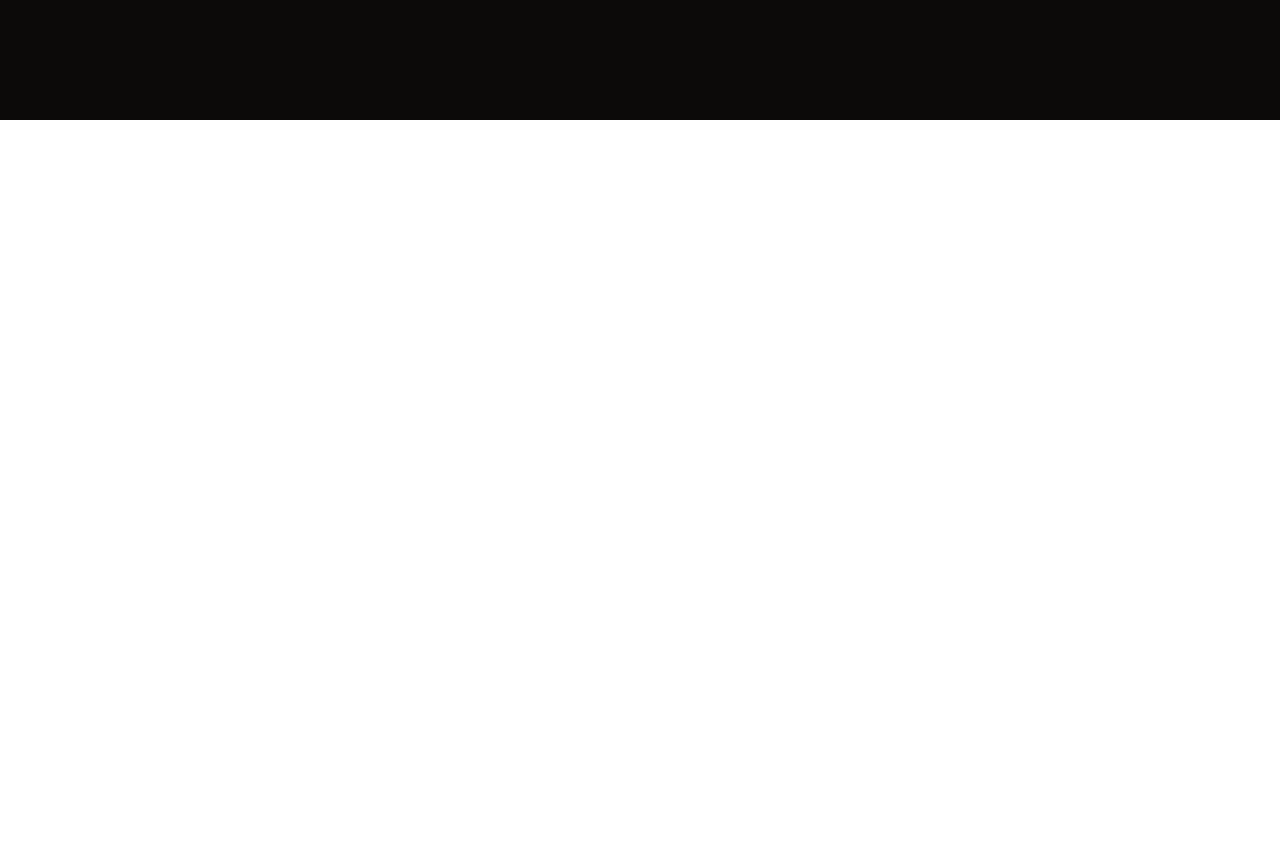
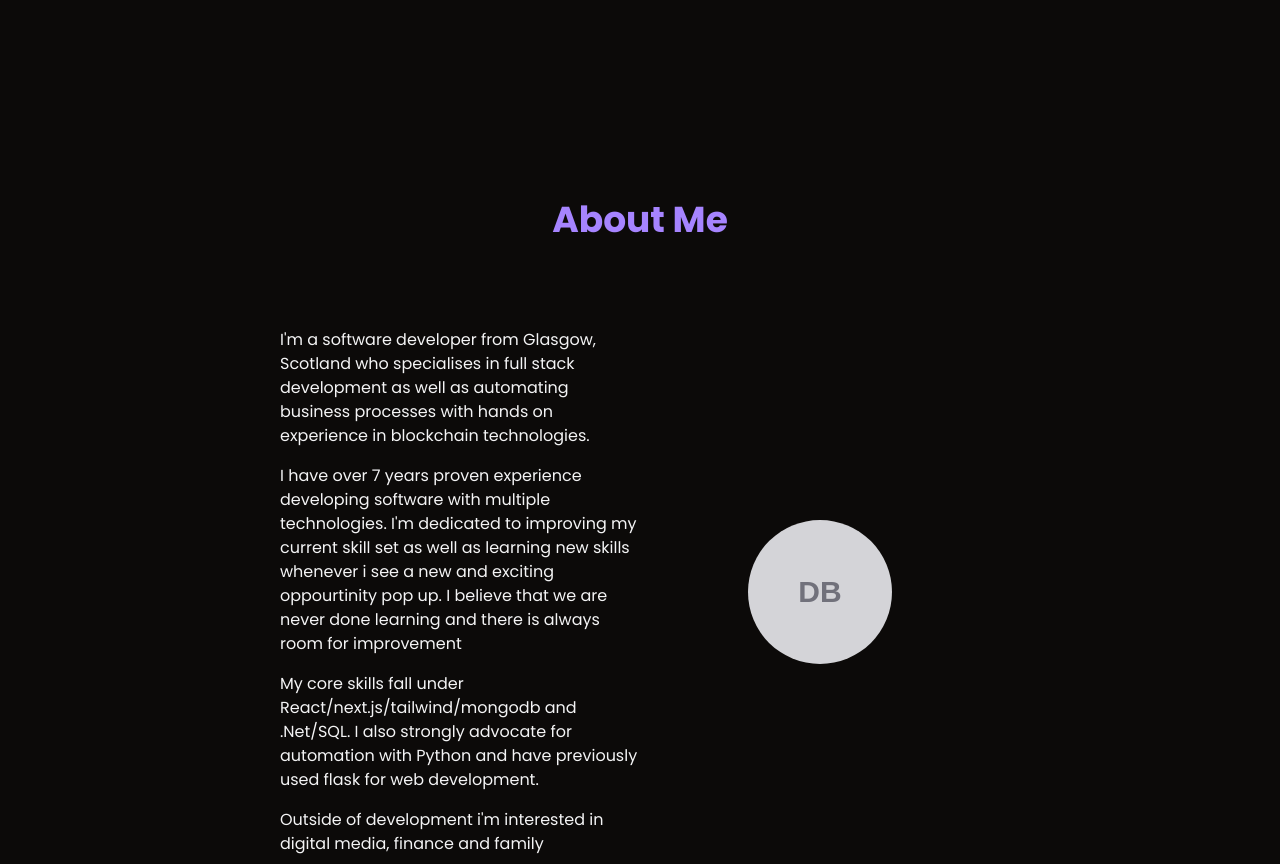
Before and after one commit to DylanBowmandsk/personal-web, a Next.js app: page / in a window 1280 px wide. Shown: the part 740-1604 px from the top of the page. Before the commit the page ends 860 px from the top, so only its background shows below. Built offline with nearby package versions, Linux system fonts and the light colour scheme.

Commit message:
added about section

```diff
--- a/src/app/about.tsx
+++ b/src/app/about.tsx
@@ -1,11 +1,23 @@
 const About = () => {
     return(
-<div className="flex items-center justify-center min-h-screen bg-stone-950">
-  <div className="">
-    <h1 className="poppins-bold text-5xl text-zinc-100">Hello. I am <span className="text-violet-400">Dylan Bowman</span></h1>
-    <h1 className="poppins-regular text-4xl text-zinc-100">Developer and blockchain enthusiast</h1>
-  </div>
-</div>
+        <div className="flex flex-col items-center justify-center px-70 bg-stone-950 text-zinc-100">
+            <h1 className="py-20 poppins-bold text-4xl text-violet-400">About Me</h1>
+            <div className="flex">
+                <div className="flex-1 poppins-regular">
+                    <p className="py-2">I'm a software developer from Glasgow, Scotland who specialises in full stack development as well as automating business processes with hands on experience in blockchain technologies.</p>
+                    <p className="py-2">I have over 7 years proven experience developing software with multiple technologies. I'm dedicated to improving my current skill set as well as learning new skills whenever i see a new and exciting oppourtinity pop up.
+                        I believe that we are never done learning and there is always room for improvement</p>
+                    <p className="py-2">My core skills fall under React/next.js/tailwind/mongodb and .Net/SQL. I also strongly advocate for automation with Python and have previously used flask for web development.</p>
+                    <p className="py-2">Outside of development i'm interested in digital media, finance and family</p>
+                </div>
+                <div className="flex-1 flex items-center justify-center">
+          <div className="w-36 h-36 rounded-full bg-zinc-300 flex items-center justify-center text-zinc-500 text-3xl font-semibold">
+            DB
+          </div>
+                </div>
+            </div>
+        </div>
+
     )
 }
 
--- a/src/app/page.tsx
+++ b/src/app/page.tsx
@@ -1,5 +1,6 @@
 import Splash from "./splash";
 import Navbar from "./navbar";
+import About from "./about";
 import Image from "next/image"; // Keep this if you're using <Image /> somewhere
 
 const Home = () => {
@@ -7,6 +8,7 @@ const Home = () => {
     <div>
       <Navbar />
       <Splash />
+      <About/>
     </div>
   );
 };
```
